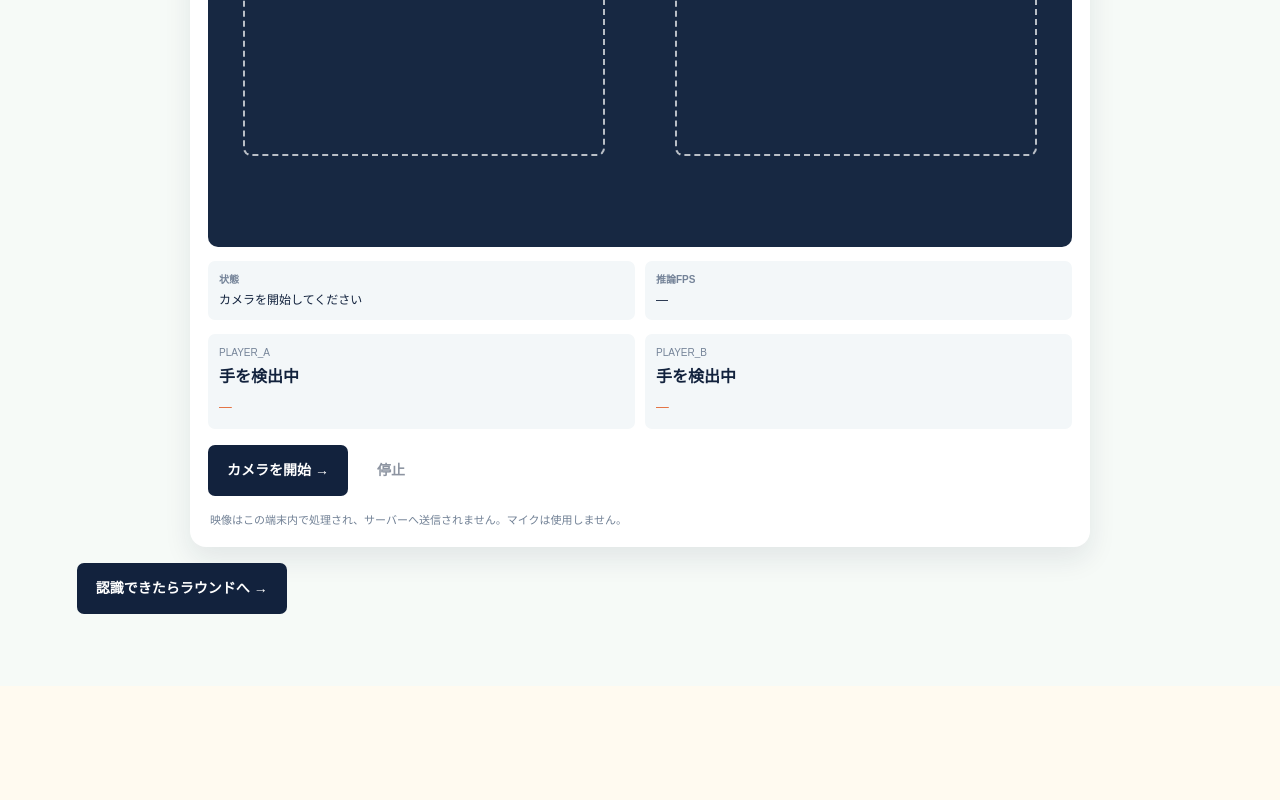
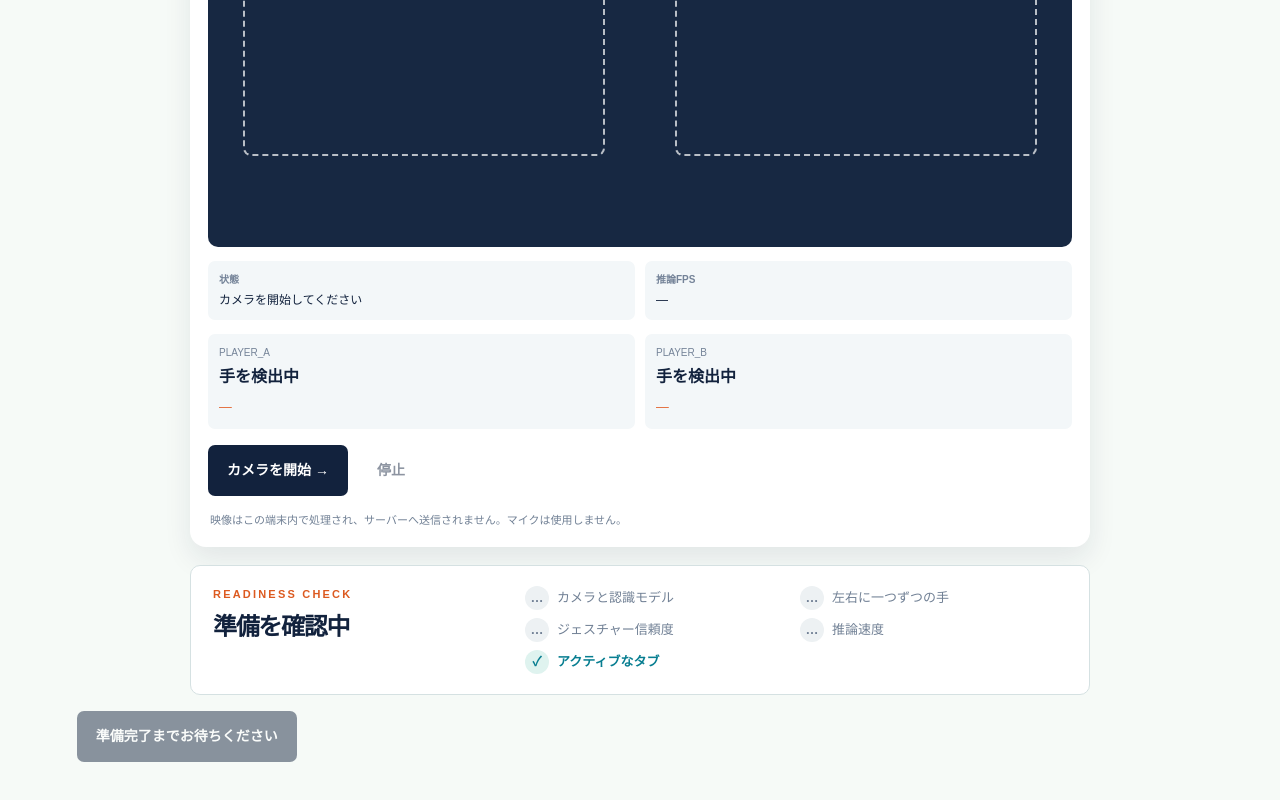
Before and after one commit to shin7303/janken-judge-ai, a Next.js app: page /play/setup in a window 1280 px wide. Shown: the part 837-1637 px from the top of the page. Before the commit the page ends 1523 px from the top, so only its background shows below. Built offline with nearby package versions, Linux system fonts and the light colour scheme.

Commit message:
feat: gate play on setup readiness

```diff
--- a/app/globals.css
+++ b/app/globals.css
@@ -786,6 +786,56 @@ h2 {
   color: #718095;
   font-size: 11px;
 }
+.setup-diagnostics {
+  display: grid;
+  max-width: 900px;
+  margin: 18px auto 0;
+  padding: 20px 22px;
+  grid-template-columns: minmax(180px, 0.7fr) 1.3fr;
+  gap: 20px;
+  border: 1px solid #d5e1e2;
+  border-radius: 10px;
+  background: #fff;
+}
+.setup-diagnostics .eyebrow {
+  margin-bottom: 6px;
+}
+.setup-diagnostics h2 {
+  margin: 0;
+  font-size: 24px;
+}
+.setup-diagnostics ul {
+  display: grid;
+  margin: 0;
+  padding: 0;
+  grid-template-columns: repeat(2, minmax(0, 1fr));
+  gap: 8px;
+  list-style: none;
+}
+.setup-diagnostics li {
+  display: flex;
+  align-items: center;
+  gap: 8px;
+  color: #718095;
+  font-size: 13px;
+}
+.setup-diagnostics li span {
+  display: grid;
+  width: 24px;
+  height: 24px;
+  flex: 0 0 24px;
+  place-items: center;
+  border-radius: 50%;
+  background: #edf1f3;
+  font-weight: 900;
+}
+.setup-diagnostics li[data-passed="true"] {
+  color: #087e91;
+  font-weight: 700;
+}
+.setup-diagnostics li[data-passed="true"] span {
+  background: #dff3ef;
+}
 .orientation-hint {
   display: none;
   align-items: flex-start;
@@ -898,6 +948,12 @@ h2 {
   .camera-actions .button {
     justify-content: center;
   }
+  .setup-diagnostics {
+    grid-template-columns: 1fr;
+  }
+  .setup-diagnostics ul {
+    grid-template-columns: 1fr;
+  }
   .setup-intro {
     margin-top: 44px;
   }
--- a/app/play/setup/page.tsx
+++ b/app/play/setup/page.tsx
@@ -1,5 +1,5 @@
 import Link from "next/link";
-import { LiveCamera } from "@/components/camera/live-camera";
+import { SetupCamera } from "@/components/setup/setup-camera";
 
 export default function SetupPage() {
   return (
@@ -21,12 +21,7 @@ export default function SetupPage() {
           左右それぞれの枠に、手首から指先までを入れてください。開始ボタンを押すまでカメラは起動しません。
         </p>
       </section>
-      <LiveCamera />
-      <div className="camera-actions setup-next">
-        <Link className="button button-primary" href="/play">
-          認識できたらラウンドへ →
-        </Link>
-      </div>
+      <SetupCamera />
     </main>
   );
 }
--- a/components/camera/live-camera.tsx
+++ b/components/camera/live-camera.tsx
@@ -10,6 +10,11 @@ export type LiveHand = {
   gesture: Gesture;
   score: number;
   timestampMs: number;
+};
+export type LiveCameraDiagnostics = {
+  running: boolean;
+  fps: number;
+  hands: LiveHand[];
 };
 type Hand = LiveHand & { label: string };
 const gestureNames = {
@@ -24,9 +29,11 @@ const wasmUrl =
 export function LiveCamera({
   onFrame,
   onStream,
+  onDiagnostics,
 }: {
   onFrame?: (hands: LiveHand[]) => void;
   onStream?: (stream: MediaStream) => void;
+  onDiagnostics?: (diagnostics: LiveCameraDiagnostics) => void;
 }) {
   const videoRef = useRef<HTMLVideoElement>(null);
   const recognizerRef = useRef<GestureRecognizer | null>(null);
@@ -38,6 +45,9 @@ export function LiveCamera({
   const [fps, setFps] = useState(0);
   const [active, setActive] = useState(false);
   const [starting, setStarting] = useState(false);
+  useEffect(() => {
+    onDiagnostics?.({ running: active, fps, hands });
+  }, [active, fps, hands, onDiagnostics]);
   const release = useCallback(() => {
     operationRef.current += 1;
     if (frameRef.current) cancelAnimationFrame(frameRef.current);
--- /dev/null
+++ b/components/setup/setup-camera.tsx
@@ -0,0 +1,82 @@
+"use client";
+
+import Link from "next/link";
+import { useCallback, useEffect, useState } from "react";
+import {
+  LiveCamera,
+  type LiveCameraDiagnostics,
+} from "@/components/camera/live-camera";
+import { evaluateSetupReadiness } from "@/features/setup/evaluate-readiness";
+
+const initialDiagnostics: LiveCameraDiagnostics = {
+  running: false,
+  fps: 0,
+  hands: [],
+};
+
+const checkLabels = {
+  cameraAndModel: "カメラと認識モデル",
+  playerRegions: "左右に一つずつの手",
+  gestureConfidence: "ジェスチャー信頼度",
+  inferencePerformance: "推論速度",
+  activeTab: "アクティブなタブ",
+} as const;
+
+export function SetupCamera() {
+  const [diagnostics, setDiagnostics] =
+    useState<LiveCameraDiagnostics>(initialDiagnostics);
+  const [tabActive, setTabActive] = useState(true);
+
+  useEffect(() => {
+    if (!("visibilityState" in document)) return;
+    const updateVisibility = () =>
+      setTabActive(document.visibilityState === "visible");
+    updateVisibility();
+    document.addEventListener("visibilitychange", updateVisibility);
+    return () =>
+      document.removeEventListener("visibilitychange", updateVisibility);
+  }, []);
+
+  const onDiagnostics = useCallback((next: LiveCameraDiagnostics) => {
+    setDiagnostics(next);
+  }, []);
+  const readiness = evaluateSetupReadiness({
+    cameraAndModelReady: diagnostics.running,
+    hands: diagnostics.hands,
+    inferenceFps: diagnostics.fps,
+    tabActive,
+  });
+
+  return (
+    <>
+      <LiveCamera onDiagnostics={onDiagnostics} />
+      <section className="setup-diagnostics" aria-labelledby="readiness-title">
+        <div>
+          <p className="eyebrow">READINESS CHECK</p>
+          <h2 id="readiness-title">
+            {readiness.ready ? "準備OK" : "準備を確認中"}
+          </h2>
+        </div>
+        <ul>
+          {Object.entries(readiness.checks).map(([key, passed]) => (
+            <li key={key} data-passed={passed}>
+              <span aria-hidden="true">{passed ? "✓" : "…"}</span>
+              {checkLabels[key as keyof typeof checkLabels]}
+            </li>
+          ))}
+        </ul>
+      </section>
+      <div className="camera-actions setup-next">
+        {readiness.ready ? (
+          <Link className="button button-primary" href="/play">
+            ラウンドへ進む →
+          </Link>
+        ) : (
+          <button className="button button-primary" disabled>
+            準備完了までお待ちください
+          </button>
+        )}
+      </div>
+    </>
+  );
+}
--- /dev/null
+++ b/features/setup/evaluate-readiness.ts
@@ -0,0 +1,53 @@
+import { ROUND_CONFIG } from "@/domain/round-config";
+import type { Gesture, PlayerId } from "@/domain/types";
+
+export type SetupHand = {
+  player: PlayerId;
+  gesture: Gesture;
+  score: number;
+};
+
+export type SetupReadinessInput = {
+  cameraAndModelReady: boolean;
+  hands: readonly SetupHand[];
+  inferenceFps: number;
+  tabActive: boolean;
+};
+
+export type SetupReadiness = {
+  ready: boolean;
+  checks: {
+    cameraAndModel: boolean;
+    playerRegions: boolean;
+    gestureConfidence: boolean;
+    inferencePerformance: boolean;
+    activeTab: boolean;
+  };
+};
+
+export function evaluateSetupReadiness(
+  input: SetupReadinessInput,
+): SetupReadiness {
+  const playerA = input.hands.filter((hand) => hand.player === "PLAYER_A");
+  const playerB = input.hands.filter((hand) => hand.player === "PLAYER_B");
+  const playerRegions =
+    input.hands.length === 2 && playerA.length === 1 && playerB.length === 1;
+  const gestureConfidence =
+    playerRegions &&
+    input.hands.every(
+      (hand) =>
+        hand.gesture !== "UNKNOWN" &&
+        hand.score >= ROUND_CONFIG.minGestureScore,
+    );
+  const checks = {
+    cameraAndModel: input.cameraAndModelReady,
+    playerRegions,
+    gestureConfidence,
+    inferencePerformance:
+      input.cameraAndModelReady &&
+      input.inferenceFps >= ROUND_CONFIG.minimumInferenceFps,
+    activeTab: input.tabActive,
+  };
+
+  return { ready: Object.values(checks).every(Boolean), checks };
+}
```
Also changed, not shown: 3 other files (tests, documents, lock files or other folders).
